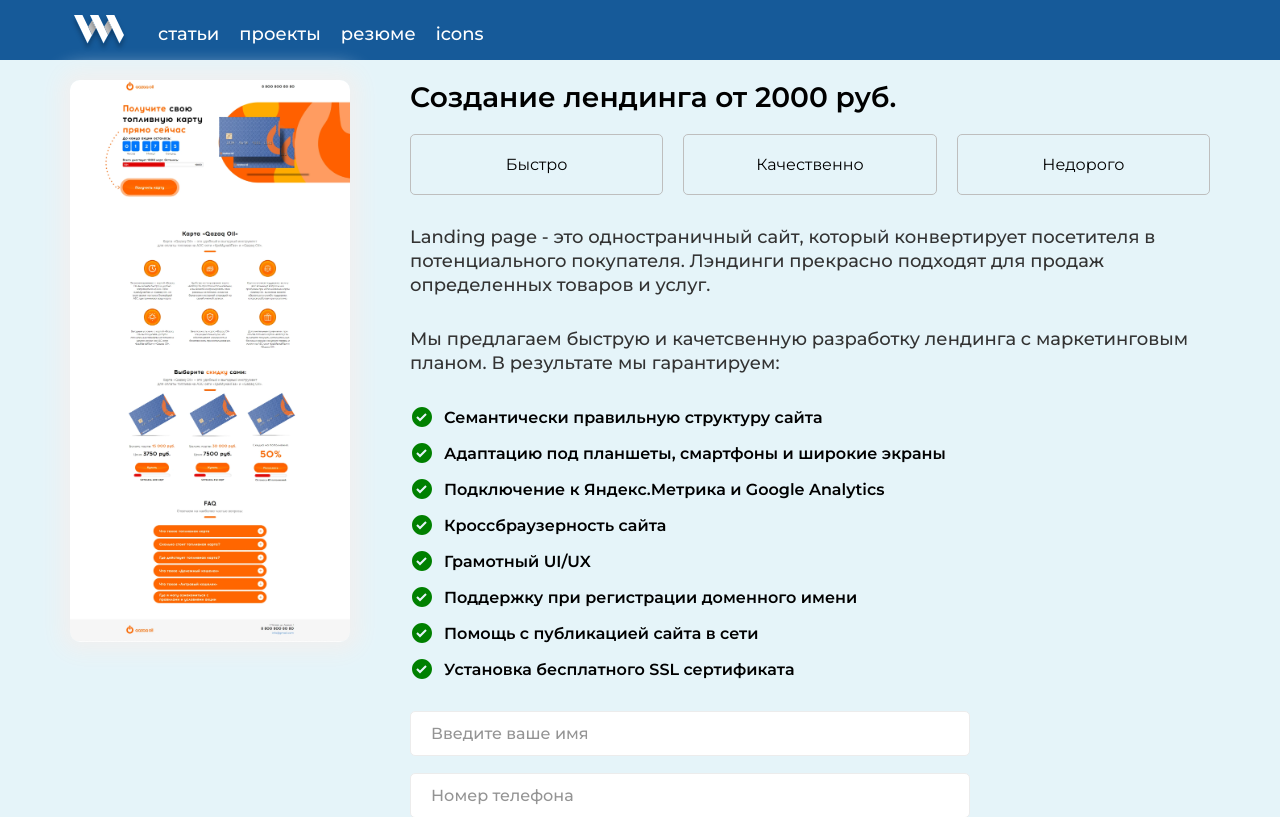
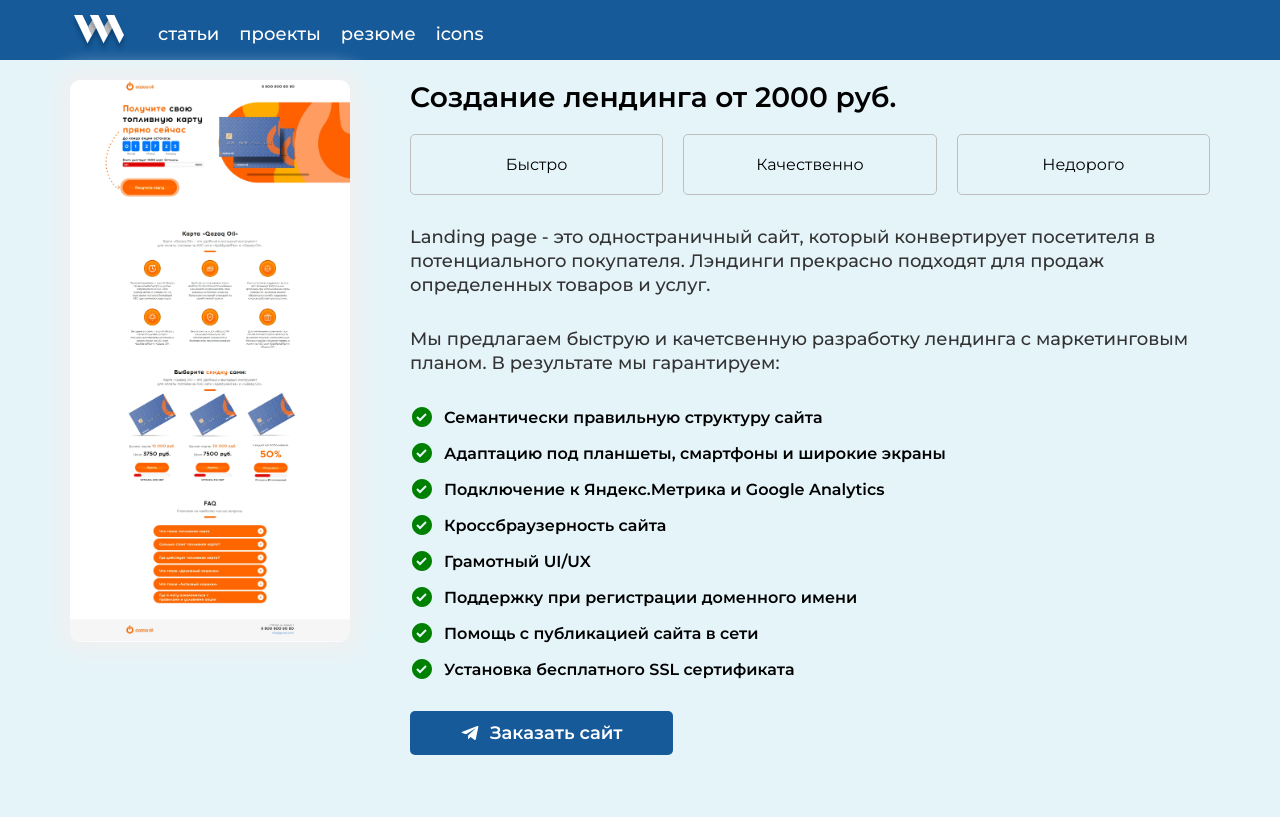
Before and after one commit to ErlanAkimov/web-assist, a Next.js app: page /landing in a window 1280 px wide. Shown: the top 817 px of the page. Built offline with nearby package versions, Linux system fonts and the light colour scheme; a web font is replaced by a local one.

Commit message:
update link

```diff
--- a/src/pages/landing.tsx
+++ b/src/pages/landing.tsx
@@ -66,13 +66,20 @@ const LandingPage: NextPage = () => {
                             </ul>
 
                             <form action="" className={styles.form}>
-                                <input className={styles.callback_input} type="text" placeholder='Введите ваше имя' />
+                                {/* <input className={styles.callback_input} type="text" placeholder='Введите ваше имя' />
                                 <input className={styles.callback_input} type="text" placeholder='Номер телефона' />
                                 <input className={styles.callback_input} type="text" placeholder='email or telegram' />
 
                                 <button className={styles.callback_btn}>
                                     Заказать сайт
-                                </button>
+                                </button> */}
+                                <a href="https://t.me/nonePhD">
+                                    <button className={styles.callback_btn}>
+                                        <svg xmlns="http://www.w3.org/2000/svg" width="24" height="24" viewBox="0 0 24 24"><path d="m20.665 3.717-17.73 6.837c-1.21.486-1.203 1.161-.222 1.462l4.552 1.42 10.532-6.645c.498-.303.953-.14.579.192l-8.533 7.701h-.002l.002.001-.314 4.692c.46 0 .663-.211.921-.46l2.211-2.15 4.599 3.397c.848.467 1.457.227 1.668-.785l3.019-14.228c.309-1.239-.473-1.8-1.282-1.434z"></path></svg>
+                                        Заказать сайт
+                                    </button>
+                                </a>
+
                             </form>
 
                         </div>
--- a/src/styles/landing.module.scss
+++ b/src/styles/landing.module.scss
@@ -230,6 +230,14 @@
     font-size: 18px;
     cursor: pointer;
     font-weight: 600;
+    display: flex;
+    align-items: center;
+    justify-content: center;
+    column-gap: 10px;
+    svg {
+        fill: #fff;
+        width: 20px;
+    }
 
     &:hover {
         background-color: var(--main-color-hover);
```
